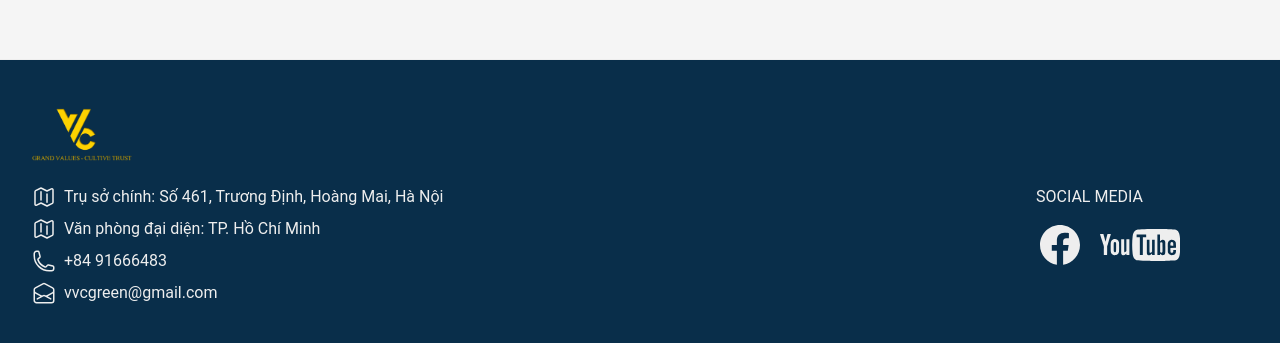
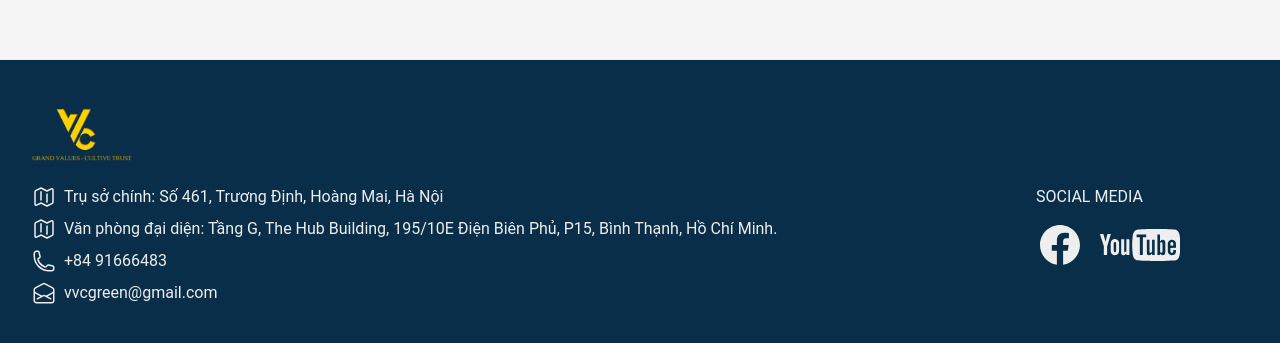
Before and after one commit to trinhcuong297/vvc_fe, a Next.js app: page / in a window 1280 px wide. Shown: the part 3791-4134 px from the top of the page. Built offline with nearby package versions, Linux system fonts and the light colour scheme.

Commit message:
ChangeFooter

```diff
--- a/src/components/footer.js
+++ b/src/components/footer.js
@@ -22,7 +22,7 @@ export function FooterWithLogo() {
                             </div>
                             <div className='flex items-center mt-2'>
                                 <MapIcon className="w-6 h-6 mr-2" />
-                                <p>Văn phòng đại diện: TP. Hồ Chí Minh</p>
+                                <p>Văn phòng đại diện: Tầng G, The Hub Building, 195/10E Điện Biên Phủ, P15, Bình Thạnh, Hồ Chí Minh.</p>
                             </div>
                             <div className='flex items-center mt-2'>
                                 <svg xmlns="http://www.w3.org/2000/svg" fill="none" viewBox="0 0 24 24" strokeWidth={1.5} stroke="currentColor" className="w-6 h-6 mr-2">
```
